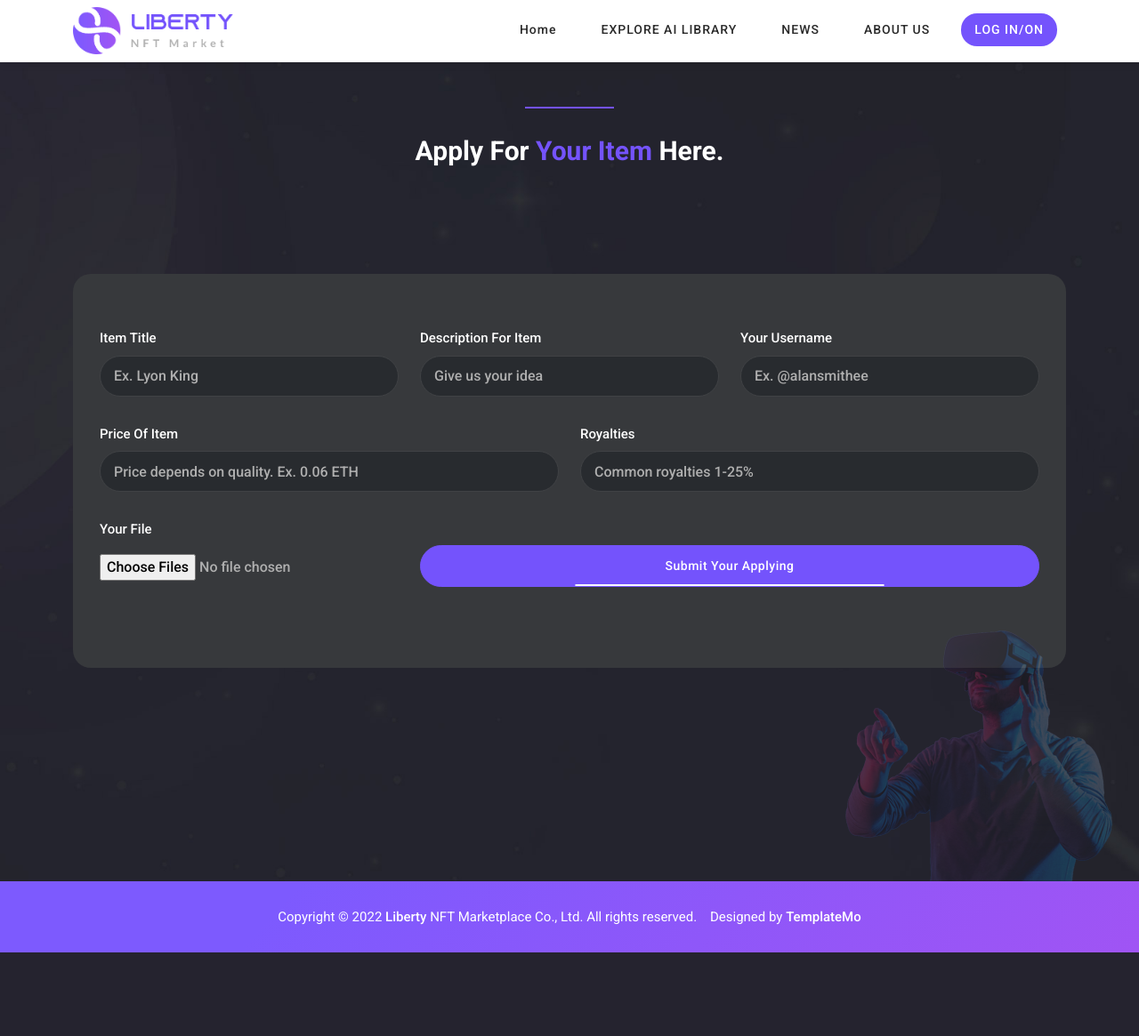
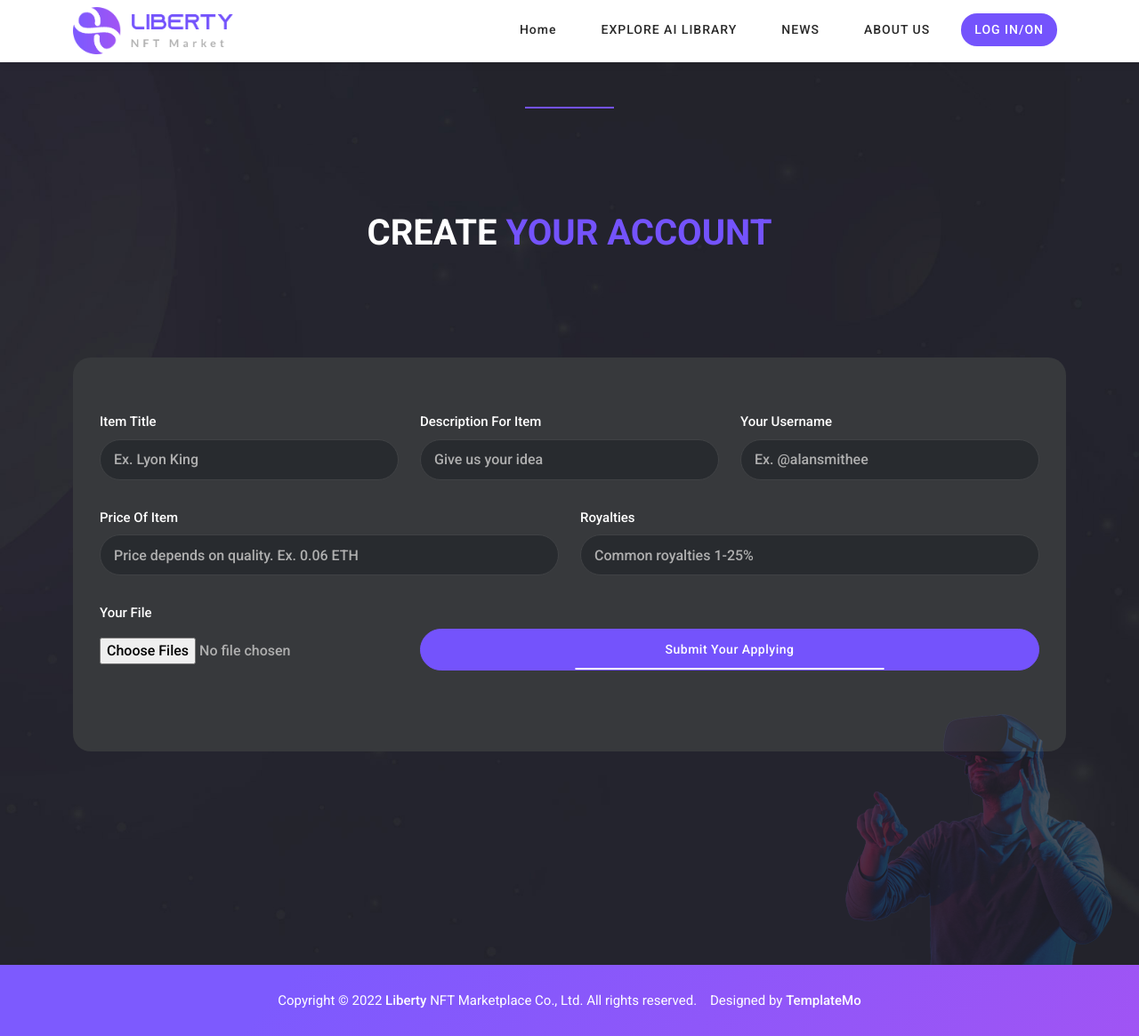
Before and after one commit to MariaPizzulli/Ai-website, a PHP site: page /create.html in a window 1280 px wide. Shown: the whole page at 89% size. Before the commit the page ends 1071 px from the top, so only its background shows below. Run offline with PHP 8.4, Linux system fonts and the light colour scheme.

Commit message:
MODIFICA9

```diff
--- a/Ai_Library/assets/css/templatemo-liberty-market.css
+++ b/Ai_Library/assets/css/templatemo-liberty-market.css
@@ -227,6 +227,20 @@ section {
 }
 
 .section-heading h2 em {
+  color: #7453fc;
+  font-style: normal;
+}
+
+.section-heading h1 {
+  margin-top: 120px;
+  line-height: 40px;
+  font-size: 40px;
+  font-weight: 700;
+  text-transform: capitalize;
+  color: #fff;
+}
+
+.section-heading h1 em {
   color: #7453fc;
   font-style: normal;
 }
--- a/Ai_Library/create.html
+++ b/Ai_Library/create.html
@@ -101,7 +101,7 @@ https://templatemo.com/tm-577-liberty-market
         <div class="col-lg-12">
           <div class="section-heading">
             <div class="line-dec"></div>
-            <h2>Apply For <em>Your Item</em> Here.</h2>
+            <h1>CREATE <em>YOUR ACCOUNT</em></h1>
           </div>
         </div>
         <div class="col-lg-12">
```
